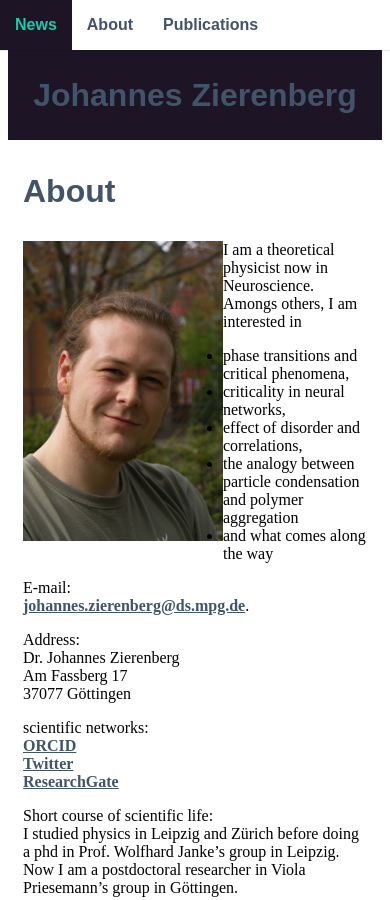
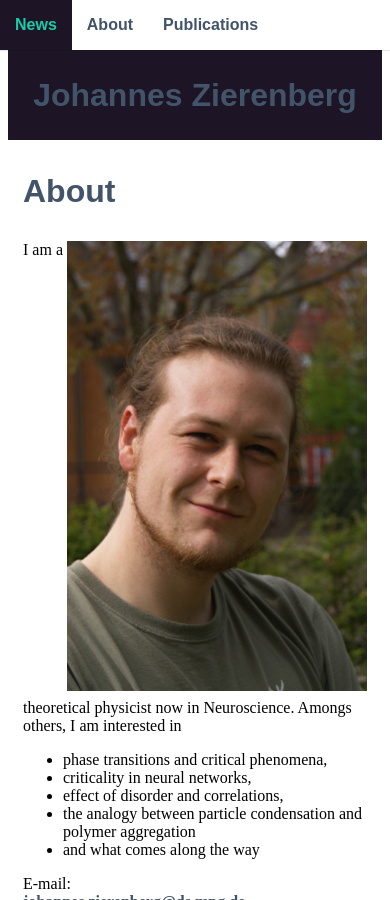
Before and after one commit to zierenberg/zierenberg.github.io, a Jekyll site: the page built from _pages/02_about.md, in a window 390 px wide and 900 px high. Built offline with Jekyll 4.4.1, drawn with Linux system fonts in a browser that asks for light colours; some web fonts are replaced.

Commit message:
profile image for mobile

```diff
--- a/_sass/_layout.scss
+++ b/_sass/_layout.scss
@@ -80,10 +80,10 @@ news{
      margin-left: 5px;
      width: 200px;
 }
-@media screen and (max-width: 480px){
+@media screen and (max-width: 480px) and (orientation: portrait){
   .profile{
-     width: max-width;
-     float: left;
+     width: 300px;
+     float: center;
      margin: 0 0 .5em 0;
   }
 }
```
